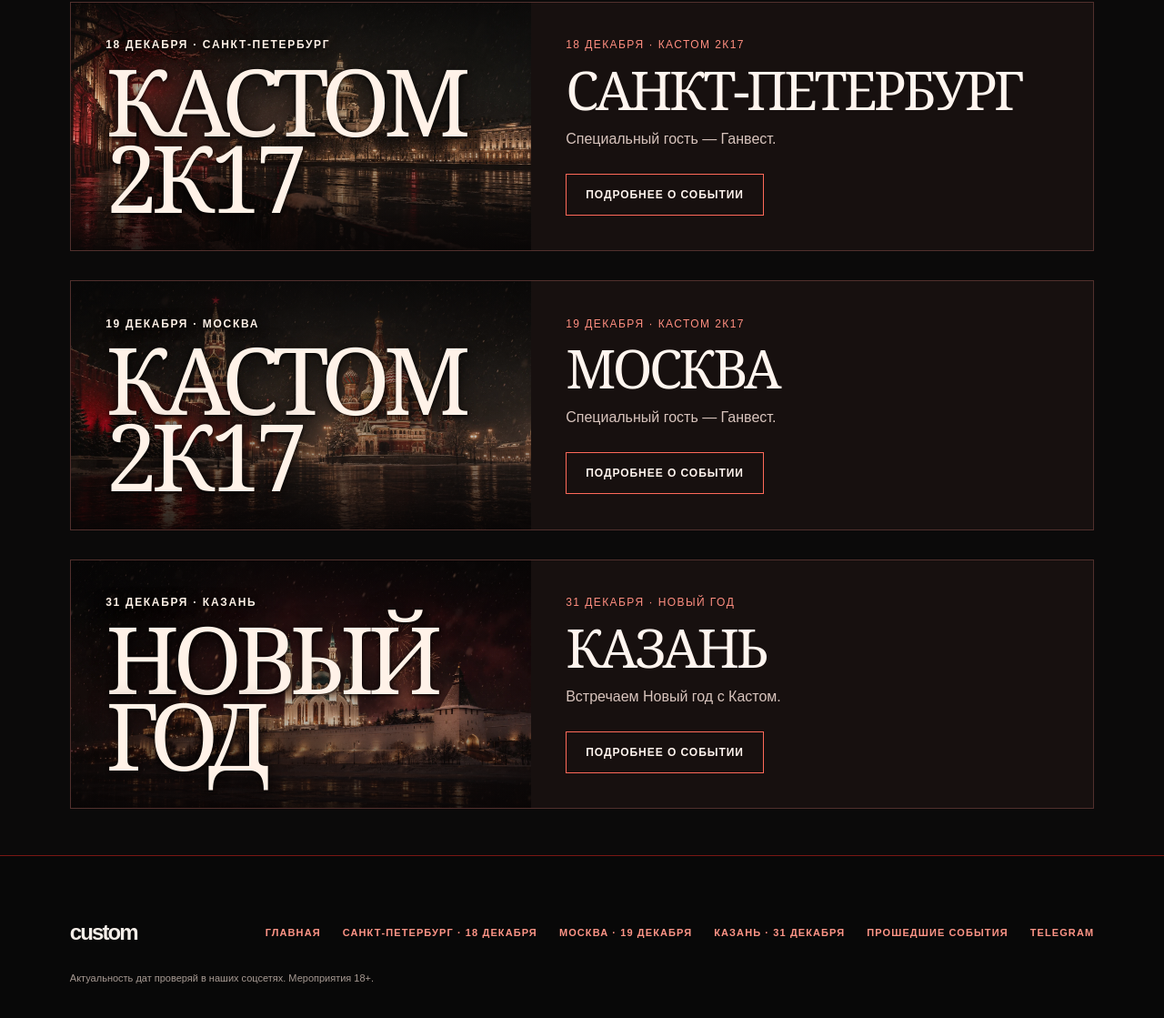
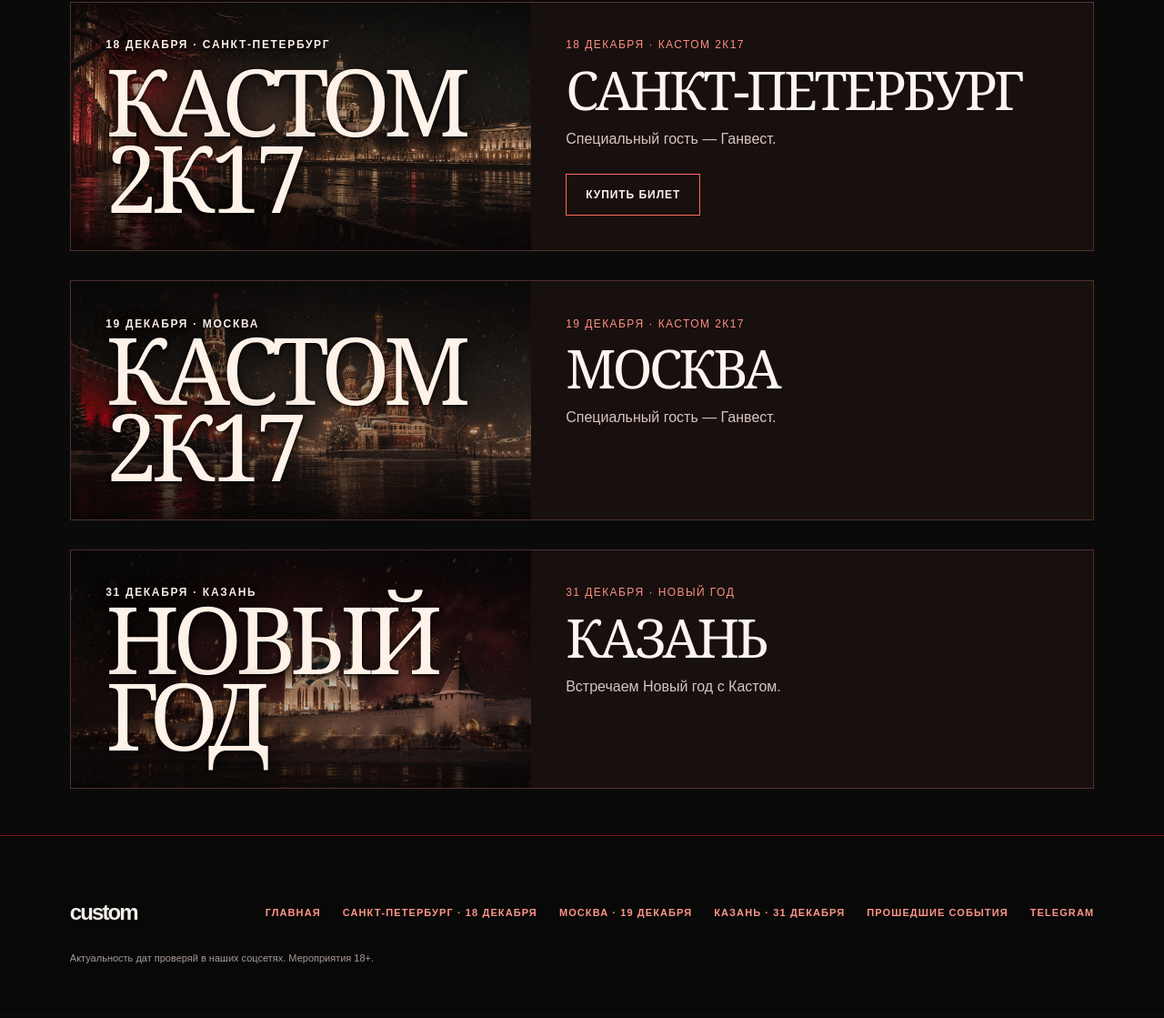
Before and after one commit to mason444123/custom843-test, a plain HTML site: page upcoming-events.html in a window 1280 px wide. Shown: the part 549-1668 px from the top of the page at 91% size. Drawn offline with Linux system fonts and the light colour scheme.

Commit message:
Keep ticket action only for Saint Petersburg

```diff
--- a/upcoming-events.html
+++ b/upcoming-events.html
@@ -28,9 +28,9 @@
     </section>
 
     <section class="ev-list" aria-label="Список событий">
-      <article class="ev-card"><div class="ev-card__visual ev-card__visual--december ev-card__visual--spb"><span class="ev-type-label">18 декабря · Санкт-Петербург</span><span class="ev-type-title">Кастом<br>2К17</span></div><div class="ev-card__body"><p class="ev-card__meta">18 декабря · Кастом 2К17</p><h2 class="ev-card__city">Санкт-Петербург</h2><p class="ev-card__desc">Специальный гость — Ганвест.</p><a class="ev-card__link" href="spb.html">Подробнее о событии</a></div></article>
-      <article class="ev-card"><div class="ev-card__visual ev-card__visual--december ev-card__visual--moscow"><span class="ev-type-label">19 декабря · Москва</span><span class="ev-type-title">Кастом<br>2К17</span></div><div class="ev-card__body"><p class="ev-card__meta">19 декабря · Кастом 2К17</p><h2 class="ev-card__city">Москва</h2><p class="ev-card__desc">Специальный гость — Ганвест.</p><a class="ev-card__link" href="moscow.html">Подробнее о событии</a></div></article>
-      <article class="ev-card"><div class="ev-card__visual ev-card__visual--december ev-card__visual--newyear"><span class="ev-type-label">31 декабря · Казань</span><span class="ev-type-title">Новый<br>год</span></div><div class="ev-card__body"><p class="ev-card__meta">31 декабря · Новый год</p><h2 class="ev-card__city">Казань</h2><p class="ev-card__desc">Встречаем Новый год с Кастом.</p><a class="ev-card__link" href="kazan.html">Подробнее о событии</a></div></article>
+      <article class="ev-card"><div class="ev-card__visual ev-card__visual--december ev-card__visual--spb"><span class="ev-type-label">18 декабря · Санкт-Петербург</span><span class="ev-type-title">Кастом<br>2К17</span></div><div class="ev-card__body"><p class="ev-card__meta">18 декабря · Кастом 2К17</p><h2 class="ev-card__city">Санкт-Петербург</h2><p class="ev-card__desc">Специальный гость — Ганвест.</p><a class="ev-card__link" href="spb.html#tickets">Купить билет</a></div></article>
+      <article class="ev-card"><div class="ev-card__visual ev-card__visual--december ev-card__visual--moscow"><span class="ev-type-label">19 декабря · Москва</span><span class="ev-type-title">Кастом<br>2К17</span></div><div class="ev-card__body"><p class="ev-card__meta">19 декабря · Кастом 2К17</p><h2 class="ev-card__city">Москва</h2><p class="ev-card__desc">Специальный гость — Ганвест.</p></div></article>
+      <article class="ev-card"><div class="ev-card__visual ev-card__visual--december ev-card__visual--newyear"><span class="ev-type-label">31 декабря · Казань</span><span class="ev-type-title">Новый<br>год</span></div><div class="ev-card__body"><p class="ev-card__meta">31 декабря · Новый год</p><h2 class="ev-card__city">Казань</h2><p class="ev-card__desc">Встречаем Новый год с Кастом.</p></div></article>
     </section>
   </main>
 
@@ -40,8 +40,8 @@
       <nav class="ev-footer__links" aria-label="Ссылки">
         <a class="ev-top__link" href="./">Главная</a>
         <a class="ev-top__link" href="spb.html">Санкт-Петербург · 18 декабря</a>
-        <a class="ev-top__link" href="moscow.html">Москва · 19 декабря</a>
-        <a class="ev-top__link" href="kazan.html">Казань · 31 декабря</a>
+        <span class="ev-top__link">Москва · 19 декабря</span>
+        <span class="ev-top__link">Казань · 31 декабря</span>
 
         <a class="ev-top__link" href="past-events.html">Прошедшие события</a>
         <a class="ev-top__link" href="https://t.me/custom_843" target="_blank" rel="noopener">Telegram</a>
```
Also changed, not shown: index.html (+2 -2 lines), spb.html (+1 -1 lines).
